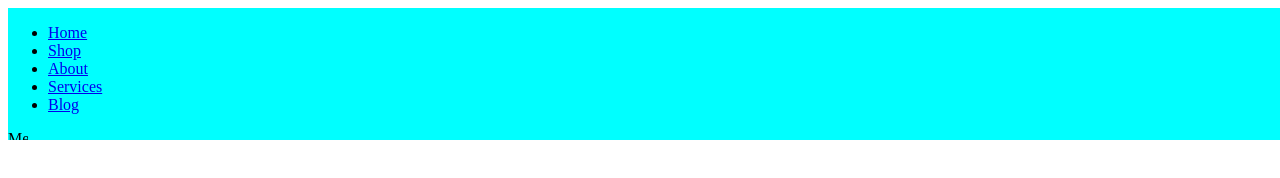
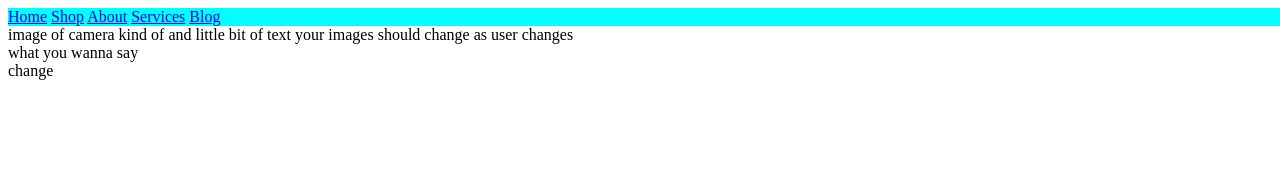
Before and after one commit to anishbro/Colllege-web-course-work, a plain HTML site: page index.html in a window 1280 px wide. Drawn offline with Linux system fonts and the light colour scheme.

Commit message:
Update index.html

```diff
--- a/index.html
+++ b/index.html
@@ -1,4 +1,3 @@
-<!--Place where we will be writing all the codes for main home page-->
 <html lang="en">
 <head>
     <meta charset="UTF-8">
@@ -10,15 +9,29 @@
 <body>
     <header>
         <nav>
-            <ul>
-                <li><a href="/index.html">Home</a></li>
-                <li><a href="/HTML/shop.html">Shop</a></li>
-                <li><a href="/HTML/about.html">About</a></li>
-                <li><a href="/HTML/services.html">Services</a></li>
-                <li><a href="/HTML/blog.html">Blog</a></li>
-                </ul>
+                <a href="/index.html">Home</a>
+                <a href="/HTML/shop.html">Shop</a>
+                <a href="/HTML/about.html">About</a>
+                <a href="/HTML/services.html">Services</a>
+                <a href="/HTML/blog.html">Blog</a>
+                <a href=""></a>
         </nav>
-        <img class="ham" src="/Images/hamburger1.png" alt="Menu Three Horizontal line symbols">
+       <!-- <img class="ham" src="/Images/hamburger1.png" alt="Menu Three Horizontal line symbols">-->
     </header>
+    <div class="searchbar_sec">
+        ALL CATEGORIES HAMBURGER AND DROPDOWN MENU
+        searchbar
+        contactnumber
+    </div>
+    <div id="frontimage_cam">
+       image of camera kind of and little bit of text
+       your images should change as user changes
+    </div>
+    <div id="filter_home">
+        what you wanna say
+    </div>
+    <footer id="footer_home">
+    change
+    </footer>
 </body>
 </html>
```
